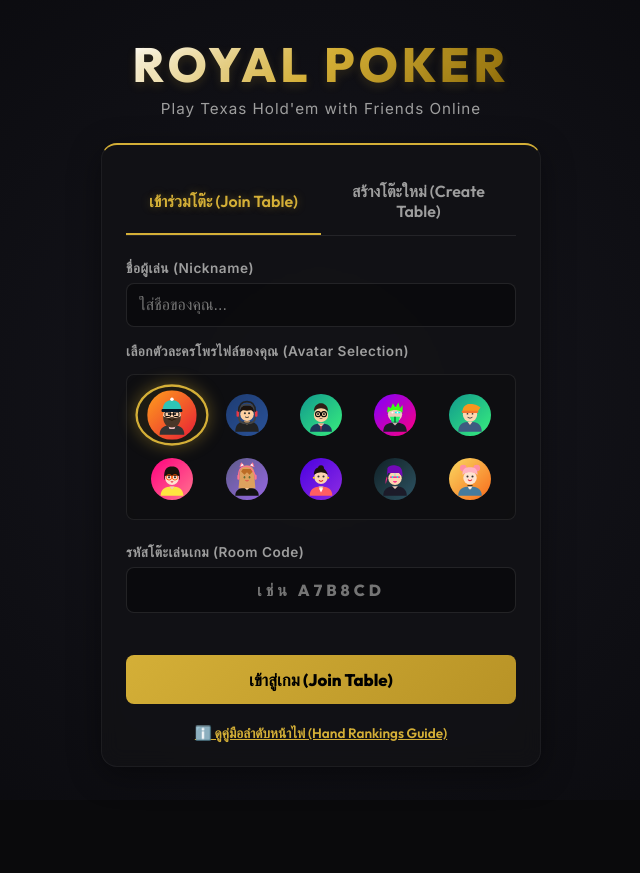
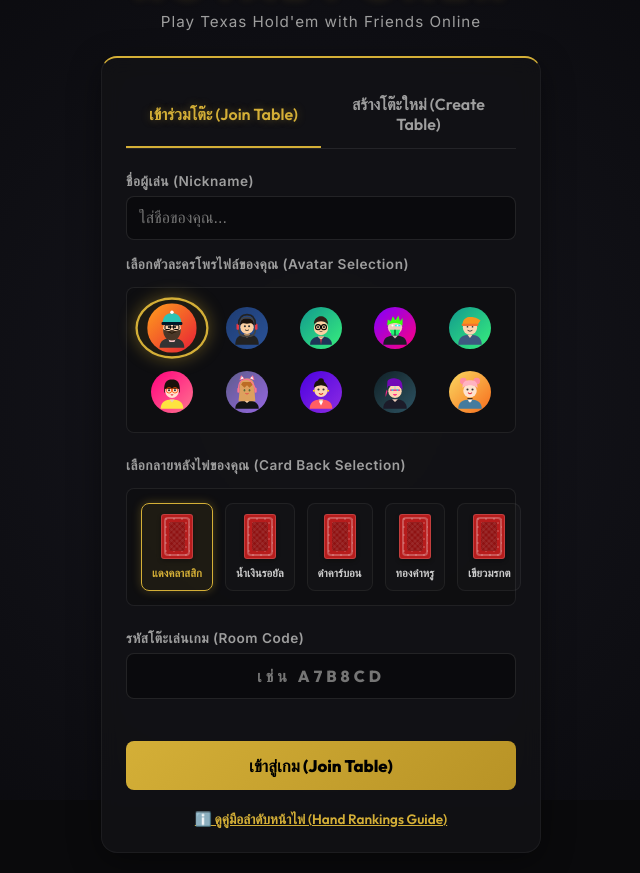
Before and after one commit to Diowx/dx-poker-online, a React (Vite) app in the folder client/: page / in a window 1280 px wide. Shown: the whole page, without its empty margins (319-959 px from the left). Before the commit the page ends 800 px from the top, so only its background shows below. Built offline with nearby package versions, Linux system fonts and the light colour scheme.

Commit message:
Add Card Back Customization system (5 styles selectable under Avatar Selection)

```diff
--- a/client/src/App.jsx
+++ b/client/src/App.jsx
@@ -16,6 +16,7 @@ function App() {
   // Showdown state persistence
   const [showdownOpponentCards, setShowdownOpponentCards] = useState(null);
   const [showdownResults, setShowdownResults] = useState([]);
+  const [cardBack, setCardBack] = useState('red'); // 'red', 'blue', 'black', 'gold', 'green'
 
   useEffect(() => {
     // Listen for socket events
@@ -163,9 +164,14 @@ function App() {
   };
 
   return (
-    <div className="app-layout">
+    <div className={`app-layout deck-${cardBack}`}>
       {view === 'lobby' ? (
-        <Lobby onRoomJoined={handleRoomJoined} onOpenRankings={() => setIsRankingsOpen(true)} />
+        <Lobby
+          onRoomJoined={handleRoomJoined}
+          onOpenRankings={() => setIsRankingsOpen(true)}
+          cardBack={cardBack}
+          onSelectCardBack={setCardBack}
+        />
       ) : (
         roomState && (
           <div className="game-screen-wrapper">
--- a/client/src/components/Lobby.jsx
+++ b/client/src/components/Lobby.jsx
@@ -3,7 +3,7 @@ import { socket } from '../socket';
 import { playChipBet } from '../utils/audio';
 import { AvatarIcon, AVATAR_LIST } from './AvatarIcon';
 
-function Lobby({ onRoomJoined, onOpenRankings }) {
+function Lobby({ onRoomJoined, onOpenRankings, cardBack, onSelectCardBack }) {
   const [playerName, setPlayerName] = useState('');
   const [selectedAvatar, setSelectedAvatar] = useState('m1');
   const [roomCode, setRoomCode] = useState('');
@@ -126,6 +126,39 @@ function Lobby({ onRoomJoined, onOpenRankings }) {
             </div>
           </div>
 
+          <div className="input-group">
+            <label>เลือกลายหลังไพ่ของคุณ (Card Back Selection)</label>
+            <div className="cardback-selector-grid">
+              {[
+                { id: 'red', name: 'แดงคลาสสิก' },
+                { id: 'blue', name: 'น้ำเงินรอยัล' },
+                { id: 'black', name: 'ดำคาร์บอน' },
+                { id: 'gold', name: 'ทองคำหรู' },
+                { id: 'green', name: 'เขียวมรกต' }
+              ].map((opt) => (
+                <button
+                  key={opt.id}
+                  type="button"
+                  className={`cardback-selector-btn ${cardBack === opt.id ? 'selected' : ''}`}
+                  onClick={() => {
+                    playChipBet();
+                    onSelectCardBack(opt.id);
+                  }}
+                  title={opt.name}
+                >
+                  <div className="cardback-preview">
+                    <div className="poker-card back mini-card">
+                      <div className="card-back-pattern">
+                        <div className="pattern-inner"></div>
+                      </div>
+                    </div>
+                  </div>
+                  <span className="cardback-name">{opt.name}</span>
+                </button>
+              ))}
+            </div>
+          </div>
+
           {activeTab === 'join' ? (
             <form onSubmit={handleJoinRoom} className="lobby-form">
               <div className="input-group">
--- a/client/src/index.css
+++ b/client/src/index.css
@@ -1675,3 +1675,145 @@ body {
   margin-top: 10px;
   border-left: 3px solid var(--gold-dark);
 }
+
+/* CARDBACK SELECTOR GRID (Lobby) */
+.cardback-selector-grid {
+  display: grid;
+  grid-template-columns: repeat(5, 1fr);
+  gap: 12px;
+  background: rgba(0, 0, 0, 0.2);
+  border: 1px solid rgba(255, 255, 255, 0.08);
+  border-radius: 8px;
+  padding: 14px;
+  margin-top: 8px;
+  margin-bottom: 8px;
+}
+
+.cardback-selector-btn {
+  background: rgba(255, 255, 255, 0.02);
+  border: 1px solid rgba(255, 255, 255, 0.06);
+  border-radius: 8px;
+  padding: 10px;
+  cursor: pointer;
+  transition: all 0.2s ease-in-out;
+  display: flex;
+  flex-direction: column;
+  align-items: center;
+  gap: 8px;
+}
+
+.cardback-selector-btn:hover {
+  background: rgba(255, 255, 255, 0.05);
+  transform: translateY(-2px);
+}
+
+.cardback-selector-btn.selected {
+  border-color: var(--gold) !important;
+  background: rgba(212, 175, 55, 0.08) !important;
+  box-shadow: 0 0 10px rgba(212, 175, 55, 0.3) !important;
+}
+
+.cardback-preview {
+  display: flex;
+  justify-content: center;
+  align-items: center;
+}
+
+/* Mini card styling for preview */
+.mini-card {
+  width: 32px !important;
+  height: 45px !important;
+  border-radius: 3px !important;
+  box-shadow: 0 2px 4px rgba(0, 0, 0, 0.3) !important;
+  animation: none !important;
+  padding: 2px !important;
+}
+
+.cardback-name {
+  font-size: 0.7rem;
+  font-weight: 700;
+  color: #ccc;
+  white-space: nowrap;
+}
+
+.cardback-selector-btn.selected .cardback-name {
+  color: var(--gold);
+}
+
+@media (max-width: 480px) {
+  .cardback-selector-grid {
+    grid-template-columns: repeat(5, 1fr);
+    gap: 8px;
+    padding: 8px;
+  }
+}
+
+/* === 5 CARDBACK STYLES === */
+
+/* 1. Red Classique */
+.deck-red .poker-card.back {
+  background: #b71c1c !important;
+  color: #fff !important;
+  border: 1px solid rgba(255, 255, 255, 0.15) !important;
+}
+.deck-red .card-back-pattern {
+  background-color: #b71c1c;
+  background-image: radial-gradient(rgba(255,255,255,0.15) 1px, transparent 0),
+                    radial-gradient(rgba(255,255,255,0.15) 1px, transparent 0);
+  background-size: 8px 8px;
+  background-position: 0 0, 4px 4px;
+}
+
+/* 2. Royal Blue */
+.deck-blue .poker-card.back {
+  background: #0d47a1 !important;
+  color: #fff !important;
+  border: 1px solid rgba(255, 255, 255, 0.2) !important;
+}
+.deck-blue .card-back-pattern {
+  background-color: #0d47a1;
+  background-image: linear-gradient(45deg, rgba(255,215,0,0.1) 25%, transparent 25%),
+                    linear-gradient(-45deg, rgba(255,215,0,0.1) 25%, transparent 25%),
+                    linear-gradient(45deg, transparent 75%, rgba(255,215,0,0.1) 75%),
+                    linear-gradient(-45deg, transparent 75%, rgba(255,215,0,0.1) 75%);
+  background-size: 10px 10px;
+}
+
+/* 3. Carbon Fiber Black */
+.deck-black .poker-card.back {
+  background: #111115 !important;
+  color: #fff !important;
+  border: 1px solid rgba(212, 175, 55, 0.35) !important;
+}
+.deck-black .card-back-pattern {
+  background-color: #111115;
+  background-image: linear-gradient(315deg, #1f1f24 25%, transparent 25%),
+                    linear-gradient(45deg, #1f1f24 25%, transparent 25%),
+                    linear-gradient(225deg, #1f1f24 25%, transparent 25%),
+                    linear-gradient(135deg, #1f1f24 25%, transparent 25%);
+  background-size: 6px 6px;
+}
+
+/* 4. Gold Fortune */
+.deck-gold .poker-card.back {
+  background: linear-gradient(135deg, #d4af37 0%, #aa800e 100%) !important;
+  color: #000 !important;
+  border: 1px solid rgba(255, 255, 255, 0.4) !important;
+}
+.deck-gold .card-back-pattern {
+  background-color: transparent;
+  background-image: repeating-linear-gradient(45deg, rgba(0, 0, 0, 0.08), rgba(0, 0, 0, 0.08) 2px, transparent 2px, transparent 8px);
+}
+
+/* 5. Emerald Velvet */
+.deck-green .poker-card.back {
+  background: #1b5e20 !important;
+  color: #fff !important;
+  border: 1px solid rgba(255, 255, 255, 0.2) !important;
+}
+.deck-green .card-back-pattern {
+  background-color: #1b5e20;
+  background-image: radial-gradient(rgba(255,255,255,0.08) 9px, transparent 10px),
+                    repeating-linear-gradient(45deg, rgba(255,255,255,0.02) 0px, rgba(255,255,255,0.02) 2px, transparent 2px, transparent 10px);
+  background-size: 12px 12px;
+}
```
